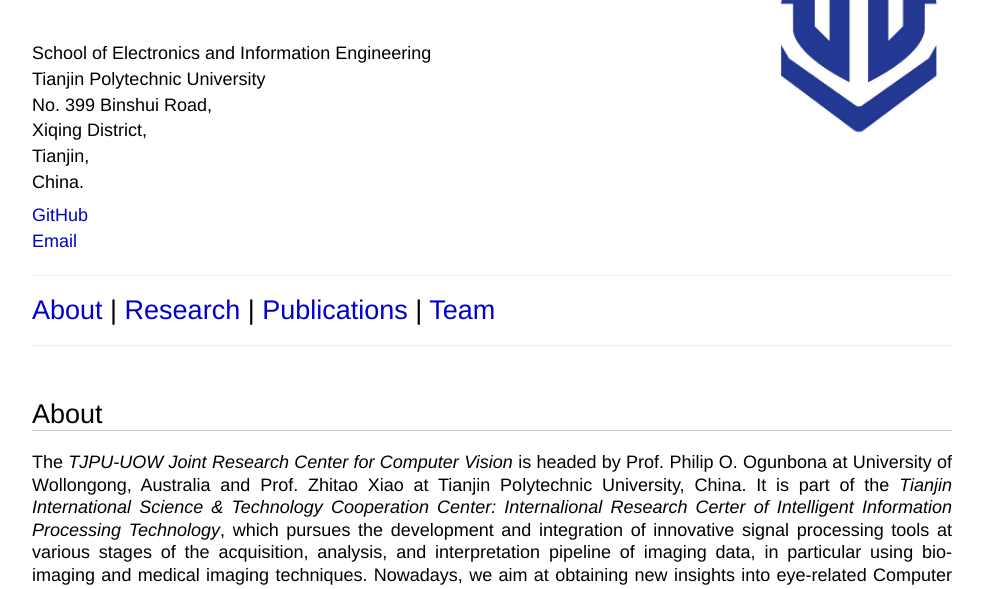
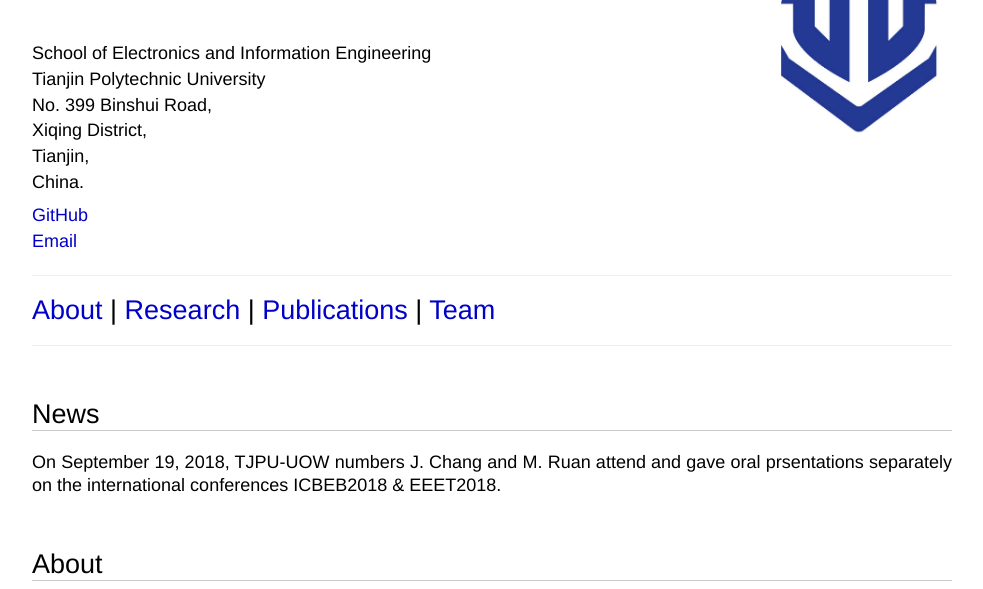
Before and after one commit to TJPU-UOW/TJPU-UOW.github.io, a plain HTML site: page index.html in a window 1280 px wide. Shown: the part 162-751 px from the top of the page, without its empty margins (148-1131 px from the left). Drawn offline with nearby package versions, Linux system fonts and the light colour scheme.

Commit message:
index
news

```diff
--- a/index.html
+++ b/index.html
@@ -47,7 +47,11 @@
             <p>
             <hr size="1" align="left" color=#000000 noshade>
             <p>
-
+            <a name="News"></a>
+            <div class="section-heading"><h2>News</h2></div>
+            <p>
+On September 19, 2018, TJPU-UOW numbers J. Chang and M. Ruan attend and gave oral prsentations separately on the international conferences ICBEB2018 & EEET2018.
+            </p>
             <a name="Lab"></a>
             <div class="section-heading"><h2>About</h2></div>
             <p> The <i>TJPU-UOW Joint Research Center for Computer Vision</i> is headed by Prof. Philip O. Ogunbona at University of Wollongong, Australia and Prof. Zhitao Xiao at Tianjin Polytechnic University, China. It is part of the <i>Tianjin International Science & Technology Cooperation Center: Internalional Research Certer of Intelligent Information Processing Technology</i>, which pursues the development and integration of innovative signal processing tools at various stages of the acquisition, analysis, and interpretation pipeline of imaging data, in particular using bio-imaging and medical imaging techniques. Nowadays, we aim at obtaining new insights into eye-related Computer Aided Diagnosis system and multispectral analysis of biological signals.
```
